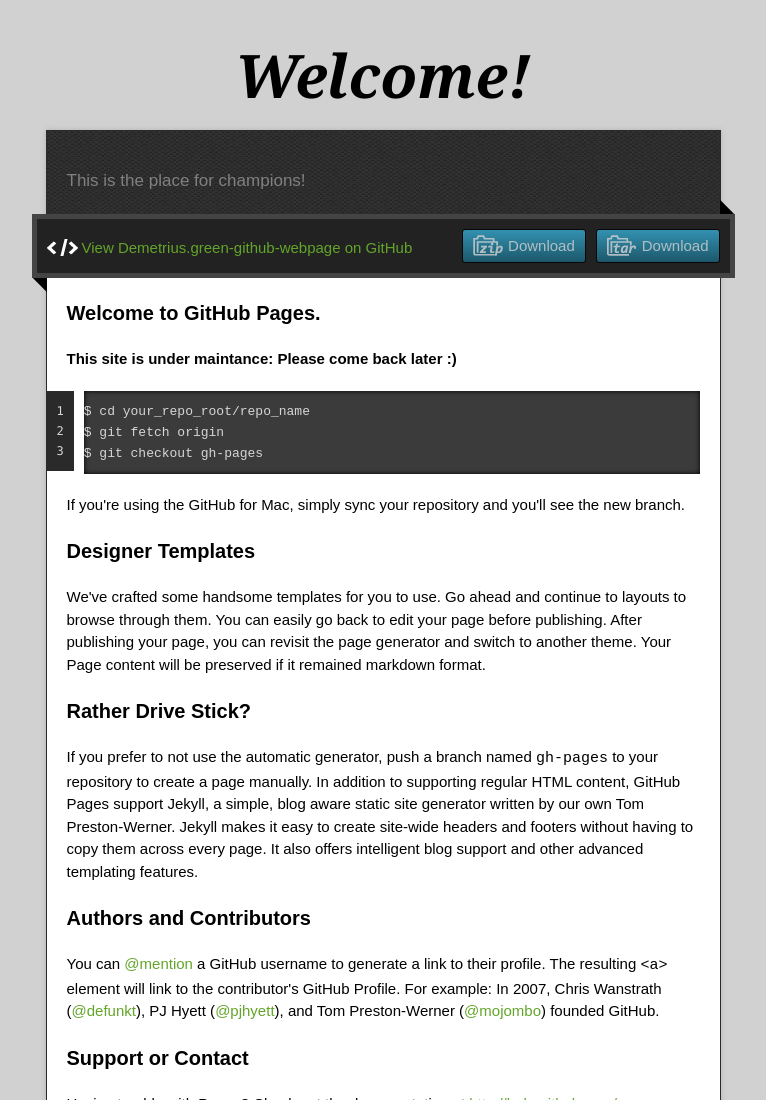
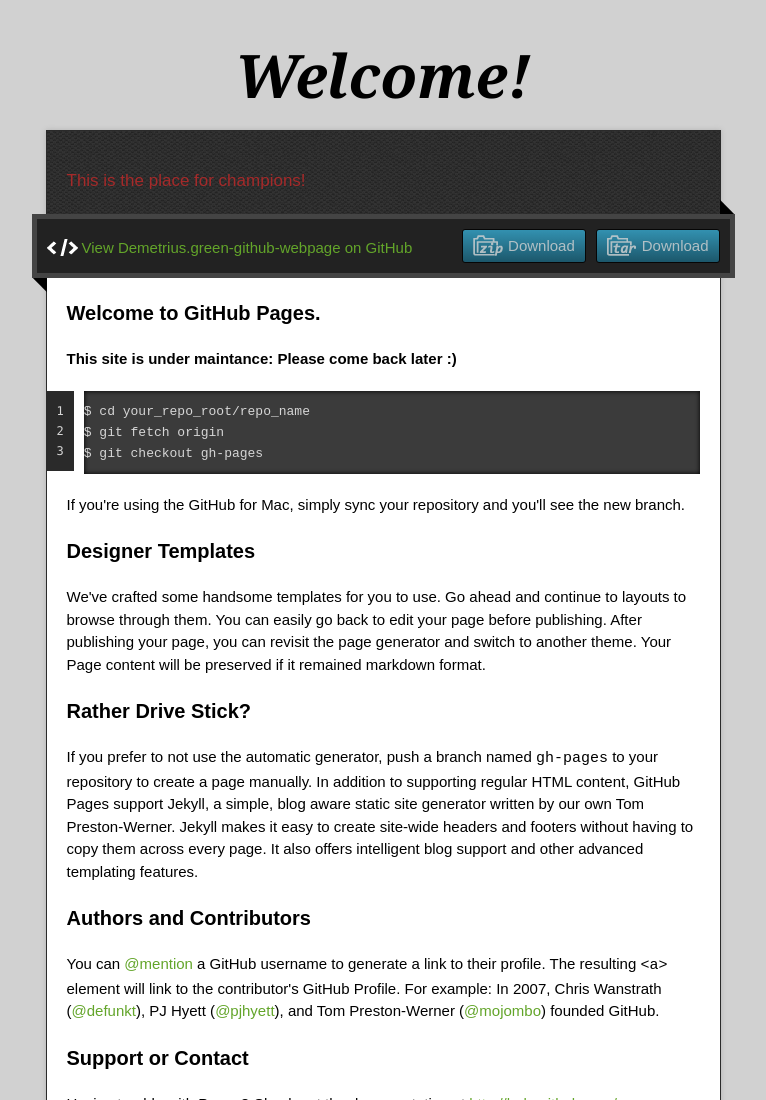
Before and after one commit to DemetriusGreen/demetrius.green-github-webpage, a plain HTML site: page index.html in a window 1280 px wide. Shown: the top 1100 px of the page, without its empty margins (257-1023 px from the left). Drawn offline with nearby package versions, Linux system fonts and the light colour scheme.

Commit message:
Update index.html

```diff
--- a/index.html
+++ b/index.html
@@ -25,7 +25,7 @@
       <h1 class="title">Welcome!</h1>
     </header>
     <div id="container">
-      <p class="tagline"><font color="gray">This is the place for champions!</font></p>
+      <p class="tagline"><font color="brown">This is the place for champions!</font></p>
       <div id="main" role="main">
         <div class="download-bar">
         <div class="inner">
```
